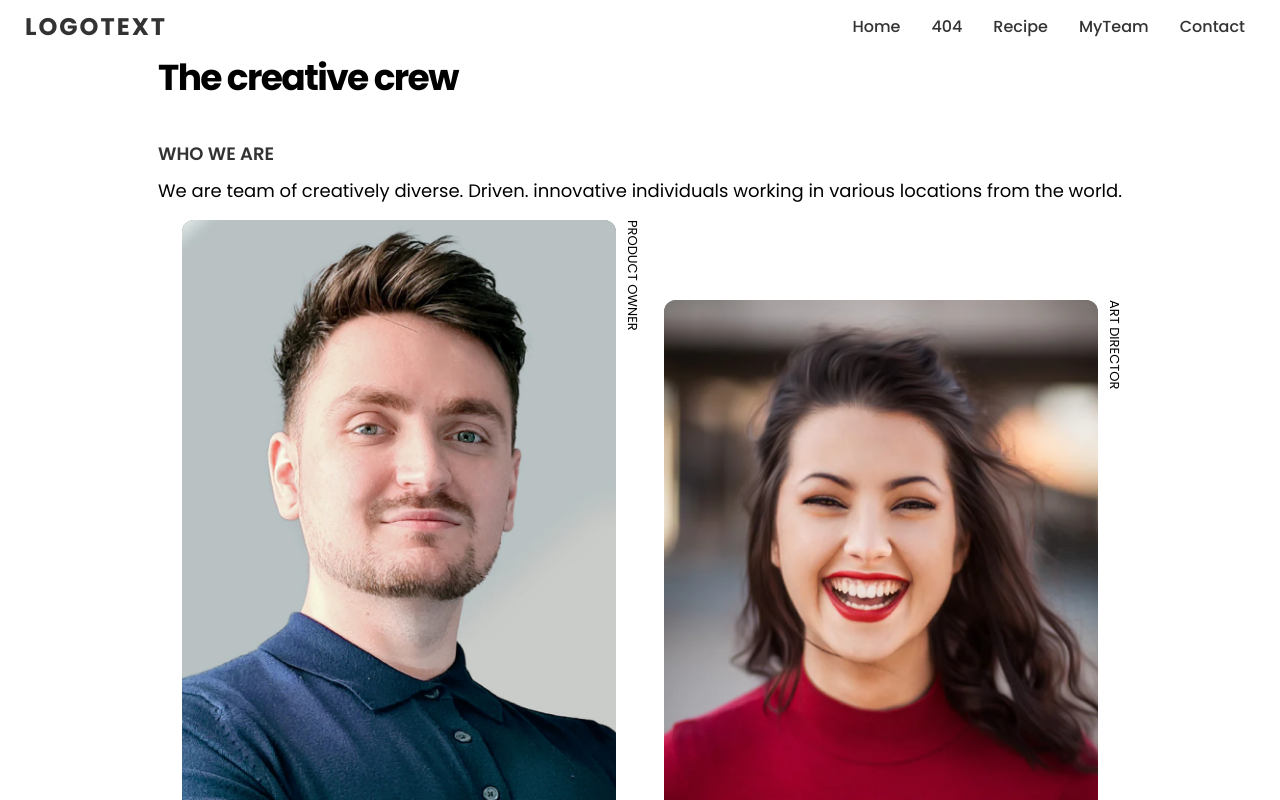
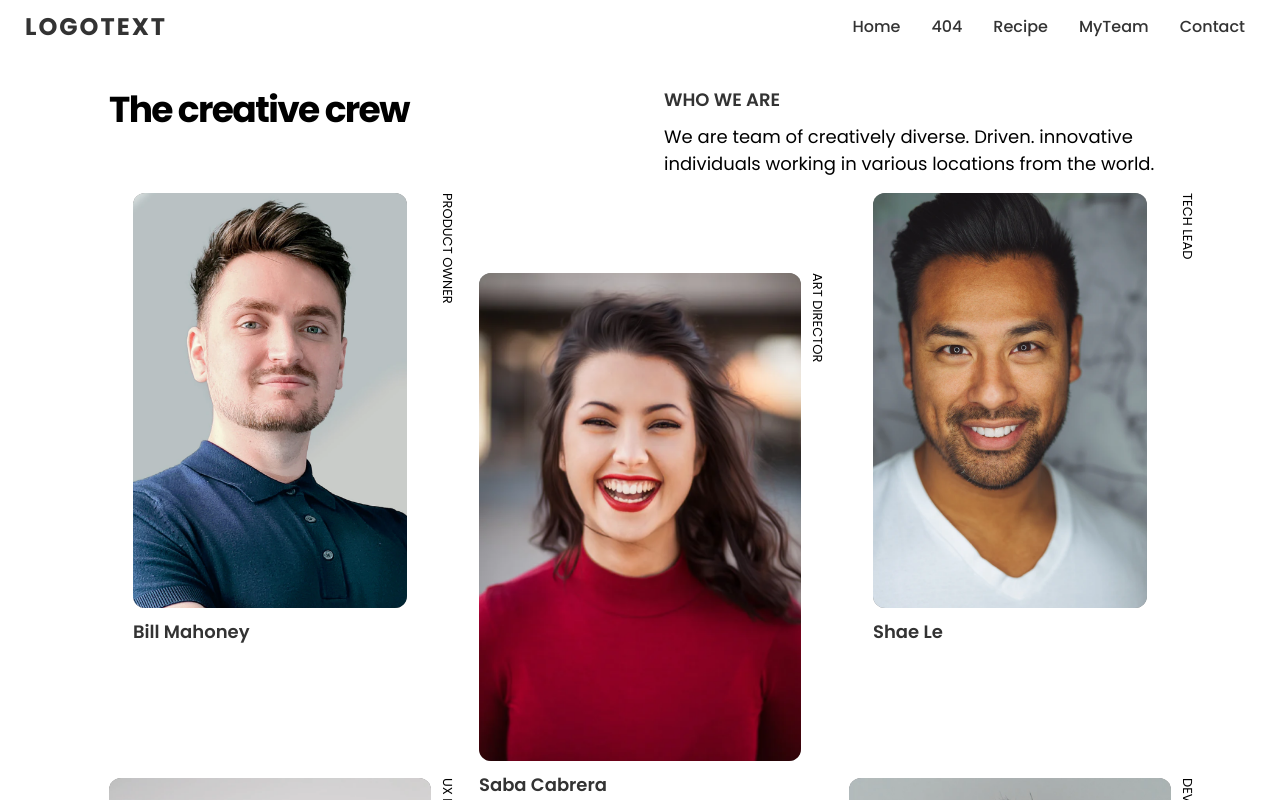
Before and after one commit to askomarov/devchallenge-eddie-page, a Vue app: page /myteam in a window 1280 px wide. Shown: the top 800 px of the page. Built offline with nearby package versions, Linux system fonts and the light colour scheme.

Commit message:
finish team page

```diff
--- /dev/null
+++ b/gulpfile.js
@@ -0,0 +1,4 @@
+
+
+
+export { images };
--- a/index.html
+++ b/index.html
@@ -6,6 +6,7 @@
   <link rel="icon" type="image/png" href="img/devchallenges.png" />
   <meta name="viewport" content="width=device-width, initial-scale=1.0" />
   <title>Edie</title>
+  <meta name="description" content="using Vue for build few pages - lear in work">
 </head>
 
 <body>
--- a/src/base/VFooter.vue
+++ b/src/base/VFooter.vue
@@ -6,13 +6,13 @@ footer.footer
     .footer__social.social
       p.social__title Edie
       .social__list
-        a(href="#").social__link
+        a(href="#" aria-label="link to instagram").social__link
           svg(width="24" height="24")
             use(href="#instagram")
-        a(href="#").social__link
+        a(:href="socialLinks.linkedin" aria-label="link to linkedin").social__link
           svg(width="24" height="24")
             use(href="#linkedin")
-        a(href="#").social__link
+        a(href="#" aria-label="link to twitter").social__link
           svg(width="24" height="24")
             use(href="#twitter")
     .footer__form
@@ -23,15 +23,7 @@ footer.footer
       a(href="https://github.com/askomarov").footer__copy-link 🤔&nbsp;
         span Askomarov
 </template>
-<!-- <svg class="icon">
-  <use xlink:href="#instagram"></use>
-</svg
->><svg class="icon">
-  <use xlink:href="#linkedin"></use>
-</svg
->><svg class="icon">
-  <use xlink:href="#twitter"></use>
-</svg> -->
+
 <script>
 import EmailForm from "../components/EmailForm.vue";
 export default {
@@ -59,6 +51,11 @@ export default {
         {
           href: "#",
           text: "Contact",
+        },
+      ],
+      socialLinks: [
+        {
+          linkedin: "https://www.linkedin.com/in/askomarov/",
         },
       ],
     };
--- a/src/views/MyTeam.vue
+++ b/src/views/MyTeam.vue
@@ -74,8 +74,16 @@ const team = [
 
 <style lang="scss">
 .team {
+  padding-top: 2rem;
 }
 .team__header {
+  @media (min-width: $width-tablet) {
+    display: grid;
+    grid-template-columns: 1fr 1fr;
+    column-gap: 3rem;
+    padding: 0 1.5rem;
+  }
+
   h3 {
     text-transform: uppercase;
     font-weight: 600;
@@ -98,16 +106,38 @@ const team = [
   line-height: size(48px);
   letter-spacing: -0.045em;
   margin-bottom: size(38px);
+
+  @media (min-width: $width-tablet) {
+    grid-row: 1/3;
+  }
 }
 .team-list {
   display: grid;
   grid-template-columns: 1fr 1fr;
+  @media (min-width: $width-tablet-h) {
+    grid-template-columns: 1fr 1fr 1fr;
+    grid-template-rows: 585px 585px;
+  }
 }
 .team-item {
   position: relative;
-  padding: 1rem 1.5rem 2rem;
+  padding: 0.75rem 1.5rem 0.75rem;
   &:nth-child(even) {
-    margin-top: 5rem;
+    margin-top: 2.5rem;
+    @media (min-width: $width-mobile-h) {
+      padding: 1rem 1.5rem 2rem;
+      margin-top: 5rem;
+    }
+    @media (min-width: $width-tablet-h) {
+      margin-top: 0;
+    }
+  }
+  @media (min-width: $width-tablet-h) {
+    padding: 1rem 3rem 1rem;
+    &:nth-child(2),
+    &:nth-child(5) {
+      margin-top: 5rem;
+    }
   }
 }
 
```
